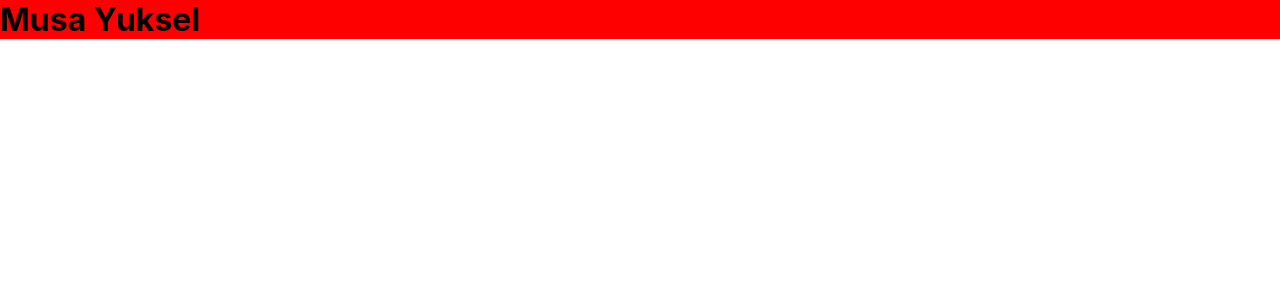
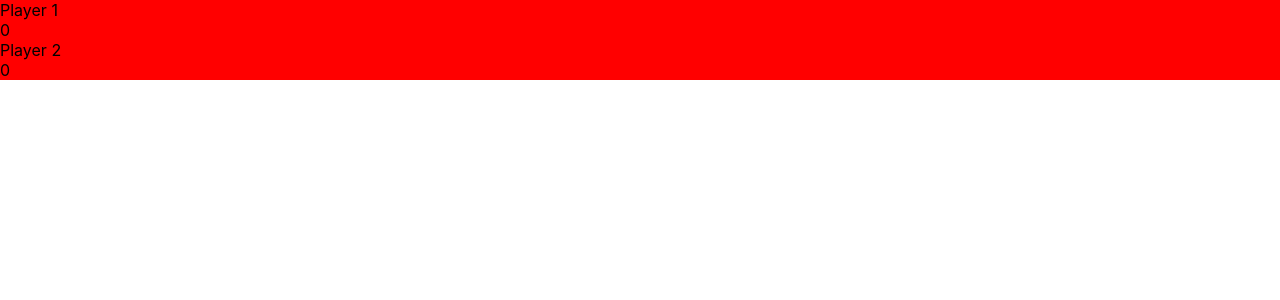
Before and after one commit to robertwilkinson-dev/jemison-sept-kata, a React (Create React App) app in the folder solutions/musa-yuksel/: page / in a window 1280 px wide. Shown: the top 300 px of the page. Built offline with nearby package versions, Linux system fonts and the light colour scheme; the HTML template or start-up script is replaced by a standard one.

Commit message:
Add app test and code for initial values

```diff
--- a/solutions/musa-yuksel/src/App.tsx
+++ b/solutions/musa-yuksel/src/App.tsx
@@ -1,10 +1,22 @@
-import React from 'react';
+import React, { useState } from 'react';
 import styles from './App.module.css';
+import { IPlayer } from './interfaces/IPlayer';
+import { Scoreboard } from './components';
 
 function App() {
+  const player1: IPlayer = {
+    name: 'Player 1',
+    score: 0,
+  };
+  const player2: IPlayer = {
+    name: 'Player 2',
+    score: 0,
+  };
+  const [players, setPlayers] = useState([player1, player2]);
   return (
     <div className={styles.app}>
-      <h1>Musa Yuksel</h1>
+      <Scoreboard {...players[0]} />
+      <Scoreboard {...players[1]} />
     </div>
   );
 }
```
Also changed, not shown: 1 other file (tests, documents, lock files or other folders).
